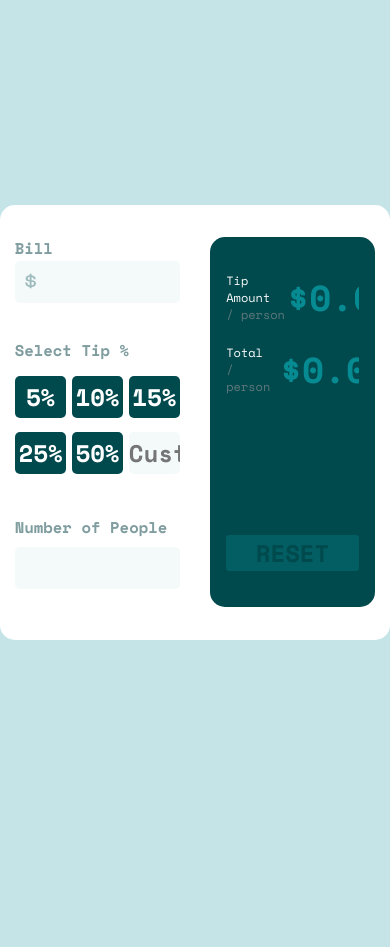
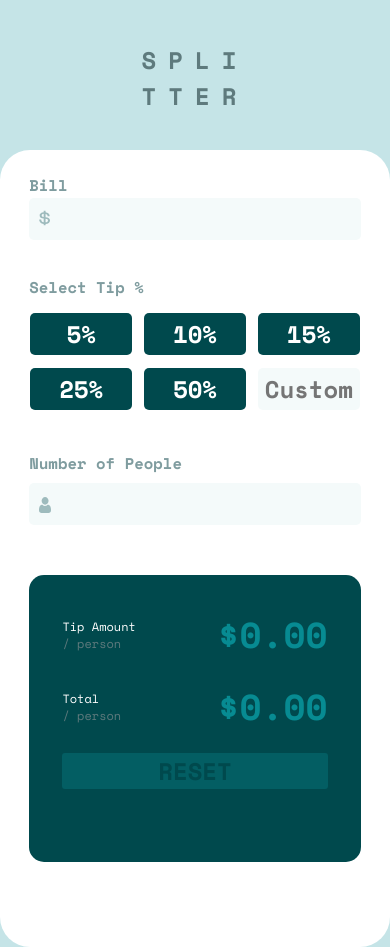
Before and after one commit to maykkk1/tip-calculator, a plain HTML site: page index.html in a window 390 px wide. Before the commit the page ends 844 px from the top, so only its background shows below. Drawn offline with nearby package versions, Linux system fonts and the light colour scheme.

Commit message:
responsividade implementada

```diff
--- a/index.html
+++ b/index.html
@@ -14,6 +14,7 @@
 </head>
 
 <body>
+  <h1 class="title">spli<br>tter</h1>
   <div class="main-container">
     <div class="calculator">
       <div class="calculator-content-wrapper">
@@ -38,6 +39,7 @@
           <label class="number-of-people-label" class="bill" for="bill-value">Number of People</label>
           <p id="cant-be-zero">Can't be zero</p>
         </div>
+        <img src="images/icon-person.svg" alt="person icon" id="person-icon">
         <input type="number" name="bill-value" id="number-of-people">
       </div>
     </div>
--- a/script.js
+++ b/script.js
@@ -3,6 +3,7 @@ const btn10 = document.getElementById('btn-10%');
 const btn15 = document.getElementById('btn-15%');
 const btn25 = document.getElementById('btn-25%');
 const btn50 = document.getElementById('btn-50%');
+const custom = document.getElementById('custom');
 
 btn5.addEventListener('click', function (event) {
     calculate(5)
@@ -25,6 +26,10 @@ btn50.addEventListener('click', function (event) {
 });
 
 
+custom.addEventListener('change', function(event){
+    calculate(parseFloat(custom.value))
+});
+
 function calculate(percentage) {
     const numeroDePessoas = parseInt(document.getElementById('number-of-people').value);
     const bill = parseFloat(document.getElementById("bill-value").value);
@@ -32,7 +37,7 @@ function calculate(percentage) {
         document.getElementById('cant-be-zero').style.display = 'block';
         document.getElementById("number-of-people").style.border = "1px solid red";
     } else {
-        if (isNaN(bill) || isNaN(numeroDePessoas)) {
+        if (isNaN(bill) || isNaN(numeroDePessoas) || isNaN(percentage))  {
             document.getElementById("number-of-people").style.border = "none";
             document.getElementById('cant-be-zero').style.display = 'none';
         } else {
@@ -54,6 +59,8 @@ const btnReset = document.getElementById('btn-reset');
 btnReset.addEventListener('click', reset)
 
 function reset() {
+    document.getElementById("number-of-people").style.border = "none";
+    document.getElementById('cant-be-zero').style.display = 'none';
     document.getElementById('total-value').innerHTML = '$0.00'
     document.getElementById('tip-amount-value').innerHTML = '$0.00'
     document.getElementById('number-of-people').value = ''
--- a/style.css
+++ b/style.css
@@ -29,6 +29,16 @@ input[type=number] {
 }
 
 
+.title {
+    position: absolute;
+    letter-spacing: 0.5rem;
+    top: 5%;
+    margin-left: auto;
+    margin-right: auto;
+    text-transform: uppercase;
+    color: hsl(186, 14%, 43%);
+}
+
 .main-container {
     overflow: hidden;
     display: flex;
@@ -36,7 +46,8 @@ input[type=number] {
     width: 832.5px;
     height: 435px;
     background-color: hsl(0, 0%, 100%);
-    border-radius: 15px;
+    border-radius: 30px;
+    transition: ease all 400ms;
 }
 .calculator {
     display: flex;
@@ -67,6 +78,14 @@ input[type=number] {
     position: absolute;
     top: 1.5rem;
     left: 10px;
+}
+
+#person-icon {
+    height: 0.65rem;
+    width: 0.5rem;
+    position: absolute;
+    left: 10px;
+    top: 323px;
 }
 
 .calculator-content-wrapper input {
@@ -258,3 +277,38 @@ color: hsl(189, 41%, 97%);
 color: hsl(0, 0%, 100%);
 
 }
+
+
+@media screen and (max-width:720px) {
+    body {
+        display: flex;
+        flex-direction: column;
+        height: max-content;
+    }
+    .main-container {
+        flex-direction: column;
+        width: 100%;
+        height: max-content;
+        margin-top: 150px;
+    }
+
+    .calculator {
+        width: 100%;
+        height: max-content;
+        padding-top: 1rem;
+        padding-bottom: 1rem;
+    }
+
+    .display {
+        width: 100%;
+        height: 40vh;
+        margin-bottom: 60px;
+    }
+
+    #btn-reset {
+        margin-top: 10px;
+    }
+
+
+
+}
```
